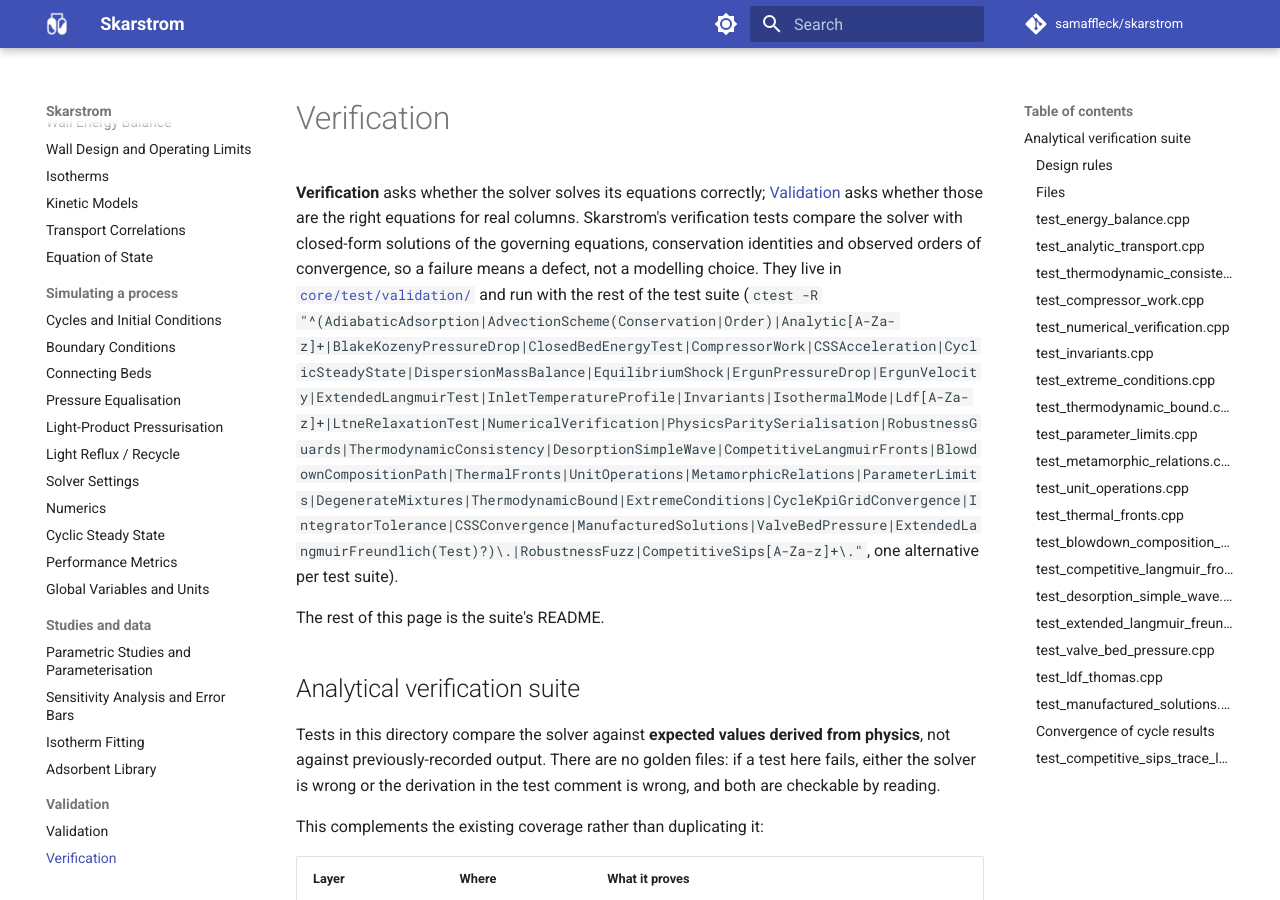
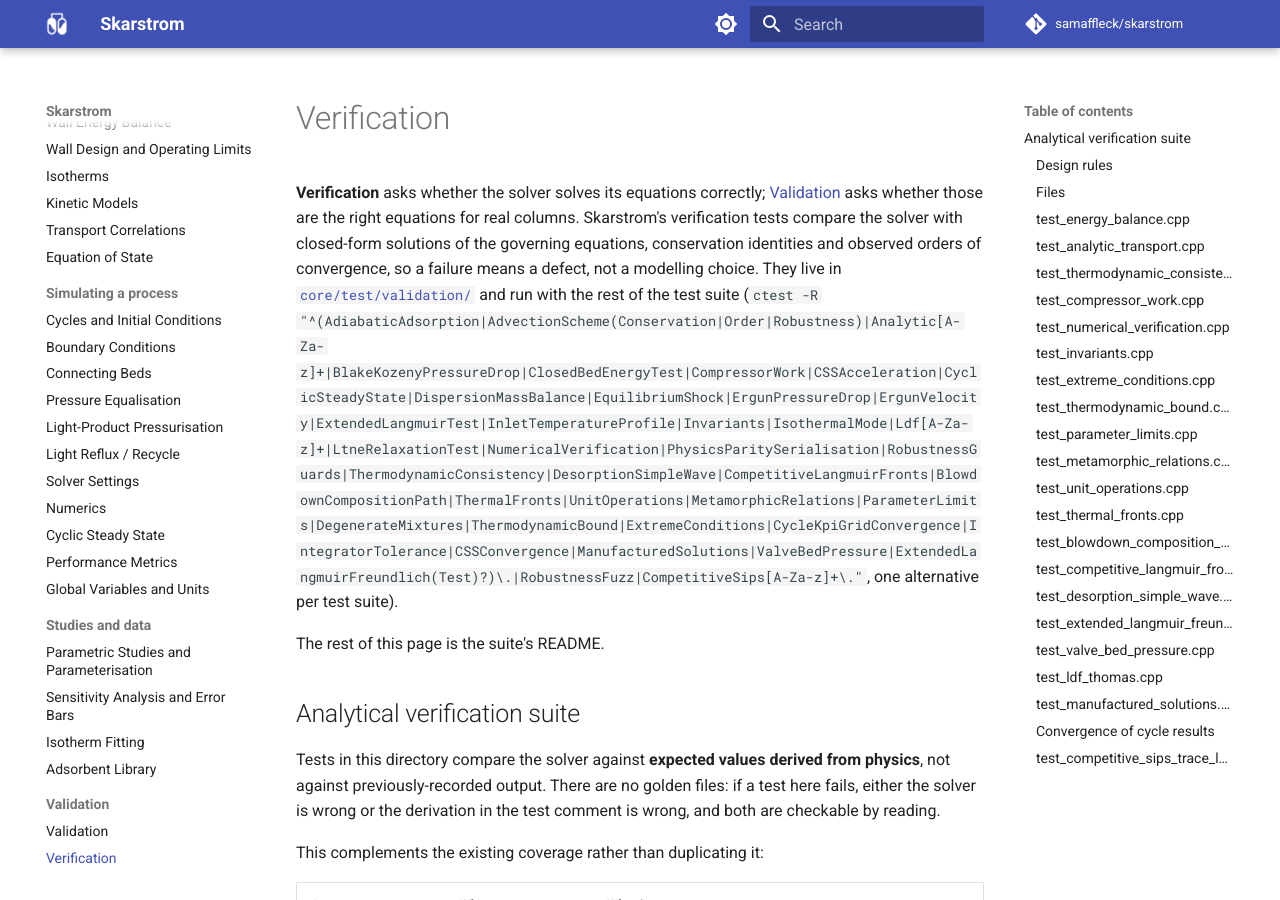
Before and after one commit to samaffleck/skarstrom, an MkDocs documentation site: the page built from docs/verification.md, in a window 1280 px wide and 900 px high. Built offline with MkDocs 1.6.1 and Material for MkDocs 9.7.7, drawn with Linux system fonts in a browser that asks for light colours; comment, search, counter and statistics services are not loaded.

Commit message:
WP27: changelog entry under Unreleased; verification regex covers AdvectionSchemeRobustness
The merge of main put the fast-CI entry inside the 0.4.0 section; move it to
Unreleased (blank line before every heading) and name #78's slow tests.
docs/verification.md's ctest -R line now covers #76's AdvectionSchemeRobustness
suite.

Co-Authored-By: Claude Opus 5.5 <noreply@anthropic.com>
Claude-Session: https://claude.ai/code/session_01LRbL7UgBaBytTLu7rMguxZ
Signed-off-by: Claude <noreply@anthropic.com>

```diff
--- a/docs/verification.md
+++ b/docs/verification.md
@@ -1,6 +1,6 @@
 # Verification
 
-**Verification** asks whether the solver solves its equations correctly; [Validation](validation.md) asks whether those are the right equations for real columns. Skarstrom's verification tests compare the solver with closed-form solutions of the governing equations, conservation identities and observed orders of convergence, so a failure means a defect, not a modelling choice. They live in [`core/test/validation/`](https://github.com/samaffleck/skarstrom/tree/main/core/test/validation) and run with the rest of the test suite (`ctest -R "^(AdiabaticAdsorption|AdvectionScheme(Conservation|Order)|Analytic[A-Za-z]+|BlakeKozenyPressureDrop|ClosedBedEnergyTest|CompressorWork|CSSAcceleration|CyclicSteadyState|DispersionMassBalance|EquilibriumShock|ErgunPressureDrop|ErgunVelocity|ExtendedLangmuirTest|InletTemperatureProfile|Invariants|IsothermalMode|Ldf[A-Za-z]+|LtneRelaxationTest|NumericalVerification|PhysicsParitySerialisation|RobustnessGuards|ThermodynamicConsistency|DesorptionSimpleWave|CompetitiveLangmuirFronts|BlowdownCompositionPath|ThermalFronts|UnitOperations|MetamorphicRelations|ParameterLimits|DegenerateMixtures|ThermodynamicBound|ExtremeConditions|CycleKpiGridConvergence|IntegratorTolerance|CSSConvergence|ManufacturedSolutions|ValveBedPressure|ExtendedLangmuirFreundlich(Test)?)\.|RobustnessFuzz|CompetitiveSips[A-Za-z]+\."`, one alternative per test suite).
+**Verification** asks whether the solver solves its equations correctly; [Validation](validation.md) asks whether those are the right equations for real columns. Skarstrom's verification tests compare the solver with closed-form solutions of the governing equations, conservation identities and observed orders of convergence, so a failure means a defect, not a modelling choice. They live in [`core/test/validation/`](https://github.com/samaffleck/skarstrom/tree/main/core/test/validation) and run with the rest of the test suite (`ctest -R "^(AdiabaticAdsorption|AdvectionScheme(Conservation|Order|Robustness)|Analytic[A-Za-z]+|BlakeKozenyPressureDrop|ClosedBedEnergyTest|CompressorWork|CSSAcceleration|CyclicSteadyState|DispersionMassBalance|EquilibriumShock|ErgunPressureDrop|ErgunVelocity|ExtendedLangmuirTest|InletTemperatureProfile|Invariants|IsothermalMode|Ldf[A-Za-z]+|LtneRelaxationTest|NumericalVerification|PhysicsParitySerialisation|RobustnessGuards|ThermodynamicConsistency|DesorptionSimpleWave|CompetitiveLangmuirFronts|BlowdownCompositionPath|ThermalFronts|UnitOperations|MetamorphicRelations|ParameterLimits|DegenerateMixtures|ThermodynamicBound|ExtremeConditions|CycleKpiGridConvergence|IntegratorTolerance|CSSConvergence|ManufacturedSolutions|ValveBedPressure|ExtendedLangmuirFreundlich(Test)?)\.|RobustnessFuzz|CompetitiveSips[A-Za-z]+\."`, one alternative per test suite).
 
 The rest of this page is the suite's README.
 
```
Also changed, not shown: CHANGELOG.md (+31 -28 lines).
